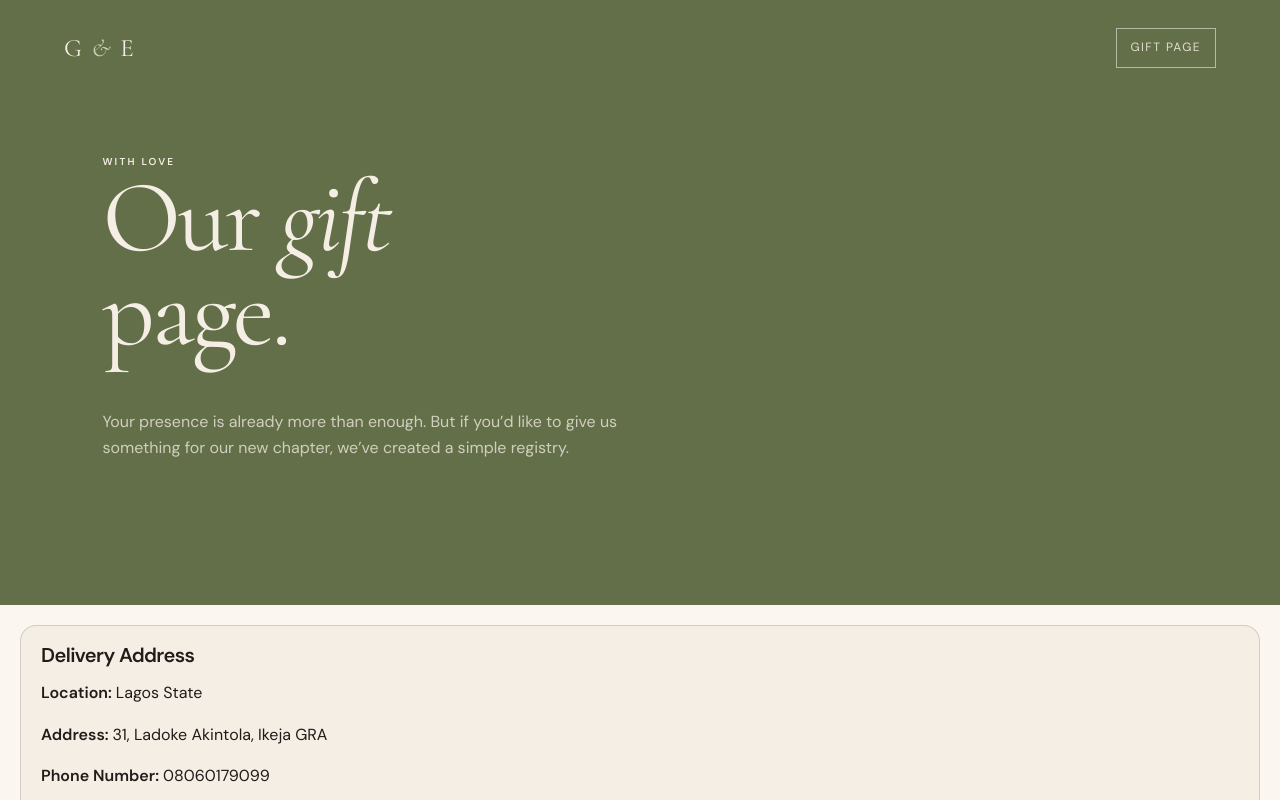
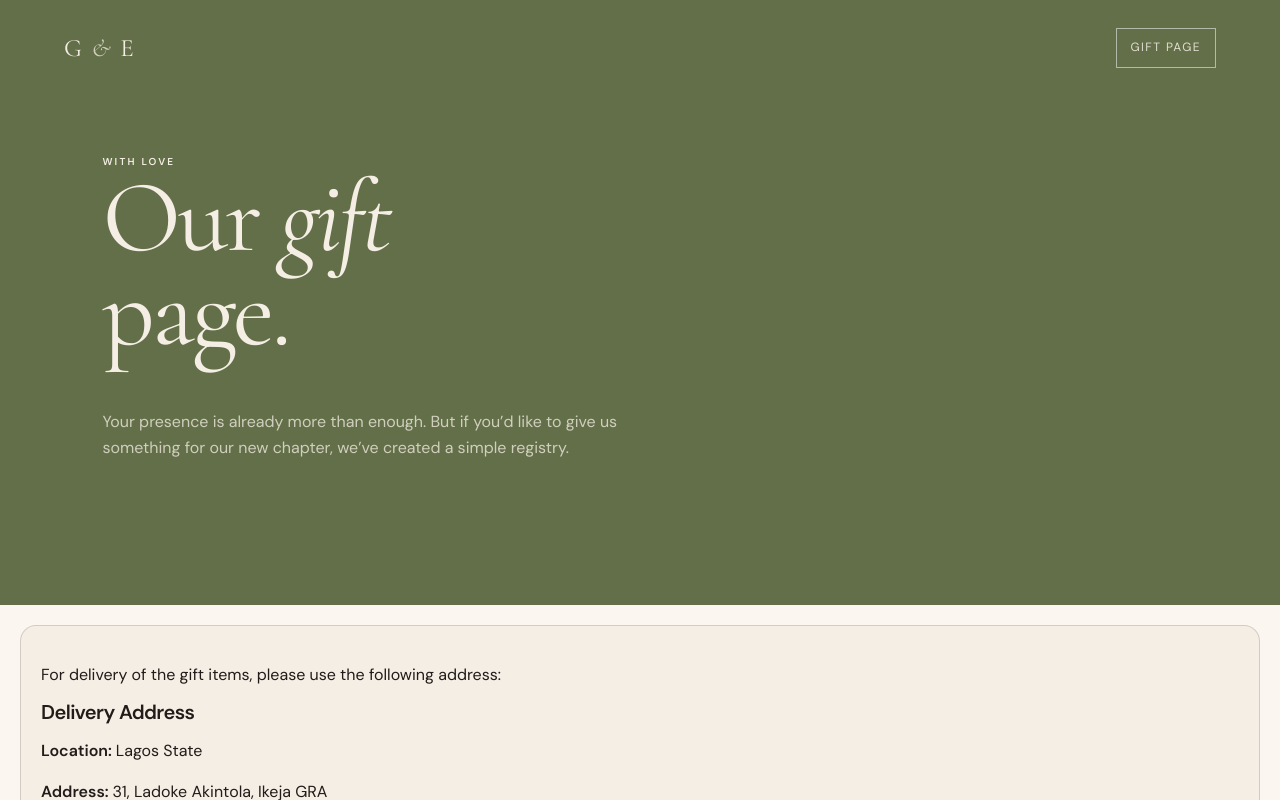
Before and after one commit to Thatgirl9/G-E-Wedding-Site, a React (Vite) app: page /gift in a window 1280 px wide. Shown: the top 800 px of the page. Built offline with nearby package versions, Linux system fonts and the light colour scheme.

Commit message:
Fix: Added a delivery note.

```diff
--- a/src/GiftPage.jsx
+++ b/src/GiftPage.jsx
@@ -129,6 +129,7 @@ const GiftPage = () => {
         </section>
 
         <section className="delivery-address">
+        <p className="delivery-instructions">For delivery of the gift items, please use the following address:</p>
         <h2 className="delivery-title"> Delivery Address</h2>
         <p><span className="location">Location: </span> Lagos State</p>
         <p><span className="location">Address: </span>31, Ladoke Akintola, Ikeja GRA</p>
--- a/src/styles.css
+++ b/src/styles.css
@@ -543,6 +543,11 @@ footer {
   font-family: var(--sans);
 }
 
+.delivery-instructions{
+  font-size: 16px;
+  font-family: var(--sans);
+}
+
 .location{
   font-weight:600;
 }
```
Also changed, not shown: 1 other file (tests, documents, lock files or other folders).
